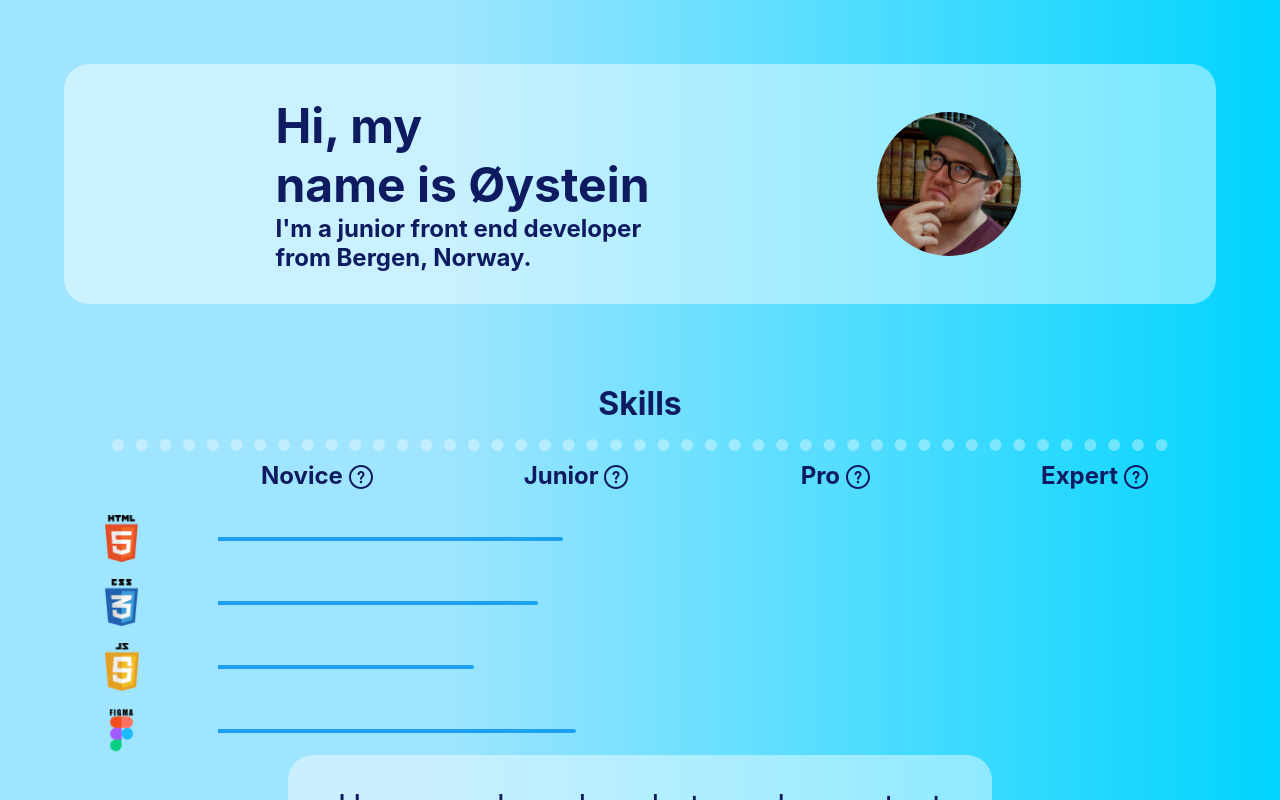
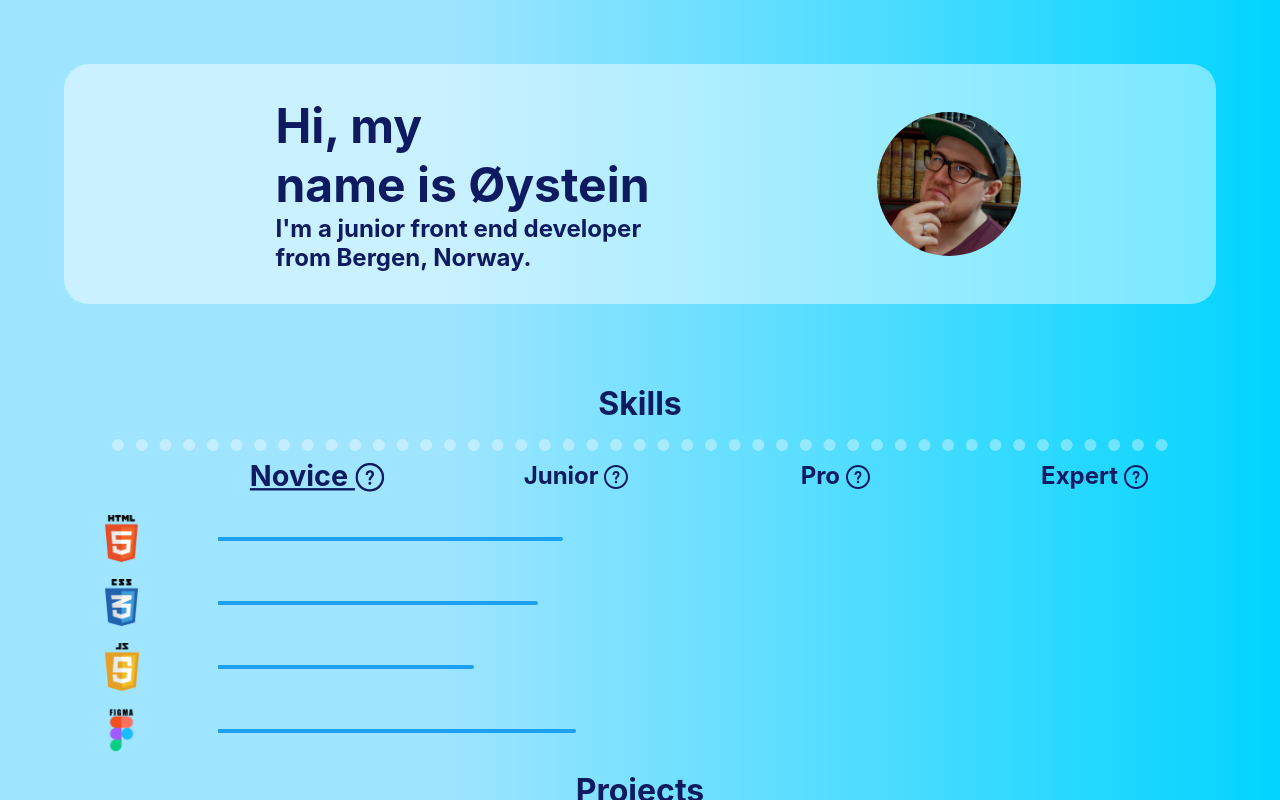
Before and after one commit to OysteinKoder/portfolio, a React (Create React App) app: page / in a window 1280 px wide. In both pictures the pointer is over the element "Novice". Shown: the top 800 px of the page. Built offline with nearby package versions, Linux system fonts and the light colour scheme.

Commit message:
0.405
- Fixed bug where explenation text would not behave on hover. (Removed hover, now only onclick. Css added to imply you have to click, mouse pointer, scale and underline on hover.)

```diff
--- a/src/App.css
+++ b/src/App.css
@@ -164,9 +164,20 @@ h3 {
   margin: auto;
 }
 
+.Novice:hover{
+  transform: scale(1.2);
+  text-decoration-line: underline;
+  cursor: pointer;
+}
+
 .Junior {
   grid-area: junior;
   margin: auto;
+}
+.Junior:hover{
+  transform: scale(1.2);
+  text-decoration-line: underline;
+  cursor: pointer;
 }
 
 .Svg {
@@ -179,10 +190,20 @@ h3 {
   grid-area: professional;
   margin: auto;
 }
+.Professional:hover{
+  transform: scale(1.2);
+  text-decoration-line: underline;
+  cursor: pointer;
+}
 
 .Expert {
   grid-area: expert;
   margin: auto;
+}
+.Expert:hover{
+  transform: scale(1.2);
+  text-decoration-line: underline;
+  cursor: pointer;
 }
 
 .Html-icon {
--- a/src/components/skills.js
+++ b/src/components/skills.js
@@ -1,5 +1,5 @@
 import React from "react"
-import {ReactComponent as QuestionSvg} from "../img/question.svg"
+import { ReactComponent as QuestionSvg } from "../img/question.svg"
 import HtmlIcon from "../img/html.png"
 import CssIcon from "../img/cssIcon.png"
 import JsIcon from "../img/jsIcon.png"
@@ -13,10 +13,10 @@ function Skills() {
             </div>
             <h2 className="H2-headline">Skills</h2>
             <div className="Grid Skills-animation">
-                    <h3 className="Novice" onClick={noviceShow} onMouseOver={noviceShow} onMouseLeave={noviceShow}>Novice <QuestionSvg class="Svg"></QuestionSvg></h3>
-                    <h3 className="Junior" onClick={juniorShow} onMouseOver={juniorShow} onMouseLeave={juniorShow}>Junior <QuestionSvg class="Svg"></QuestionSvg></h3>
-                    <h3 className="Professional" onClick={proShow} onMouseOver={proShow} onMouseLeave={proShow}>Pro <QuestionSvg class="Svg"></QuestionSvg></h3>
-                    <h3 className="Expert" onClick={expertShow} onMouseOver={expertShow} onMouseLeave={expertShow}>Expert <QuestionSvg class="Svg"></QuestionSvg></h3>
+                <h3 className="Novice" onClick={noviceShow}>Novice <QuestionSvg class="Svg"></QuestionSvg></h3>
+                <h3 className="Junior" onClick={juniorShow}>Junior <QuestionSvg class="Svg"></QuestionSvg></h3>
+                <h3 className="Professional" onClick={proShow} >Pro <QuestionSvg class="Svg"></QuestionSvg></h3>
+                <h3 className="Expert" onClick={expertShow}>Expert <QuestionSvg class="Svg"></QuestionSvg></h3>
                 <img className="Html-icon" src={HtmlIcon} alt="html icon"></img>
                 <img className="Css-icon" src={CssIcon} alt="html icon"></img>
                 <img className="Js-icon" src={JsIcon} alt="html icon"></img>
@@ -34,10 +34,12 @@ function Skills() {
     )
 }
 
+
 let noviceSwitch = false
 let juniorSwitch = false
 let proSwitch = false
 let expertSwitch = false
+
 function noviceShow() {
     const novice = document.getElementById("novice")
     if (noviceSwitch === false) {
```
Lines whose indentation alone changed are shown as unchanged.
